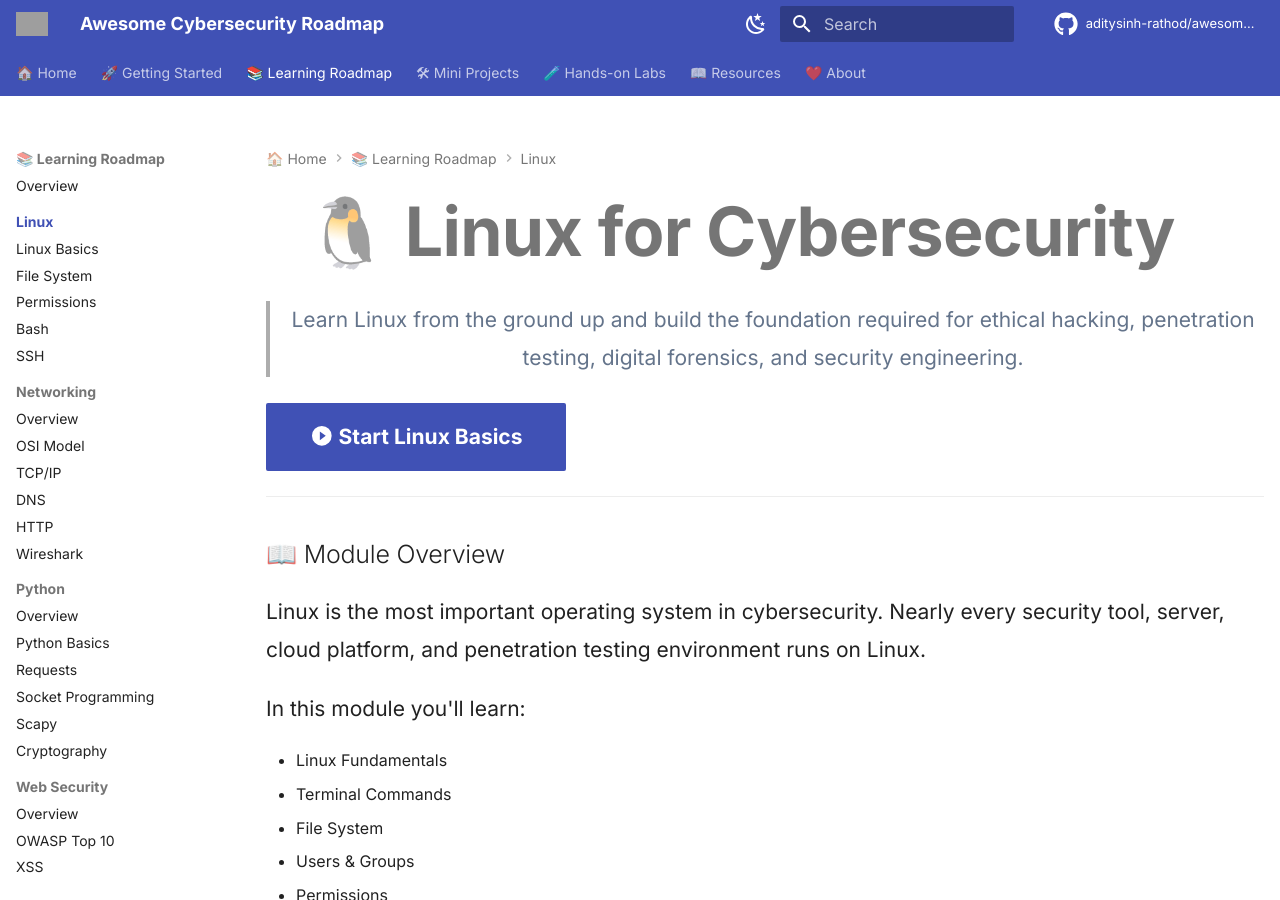
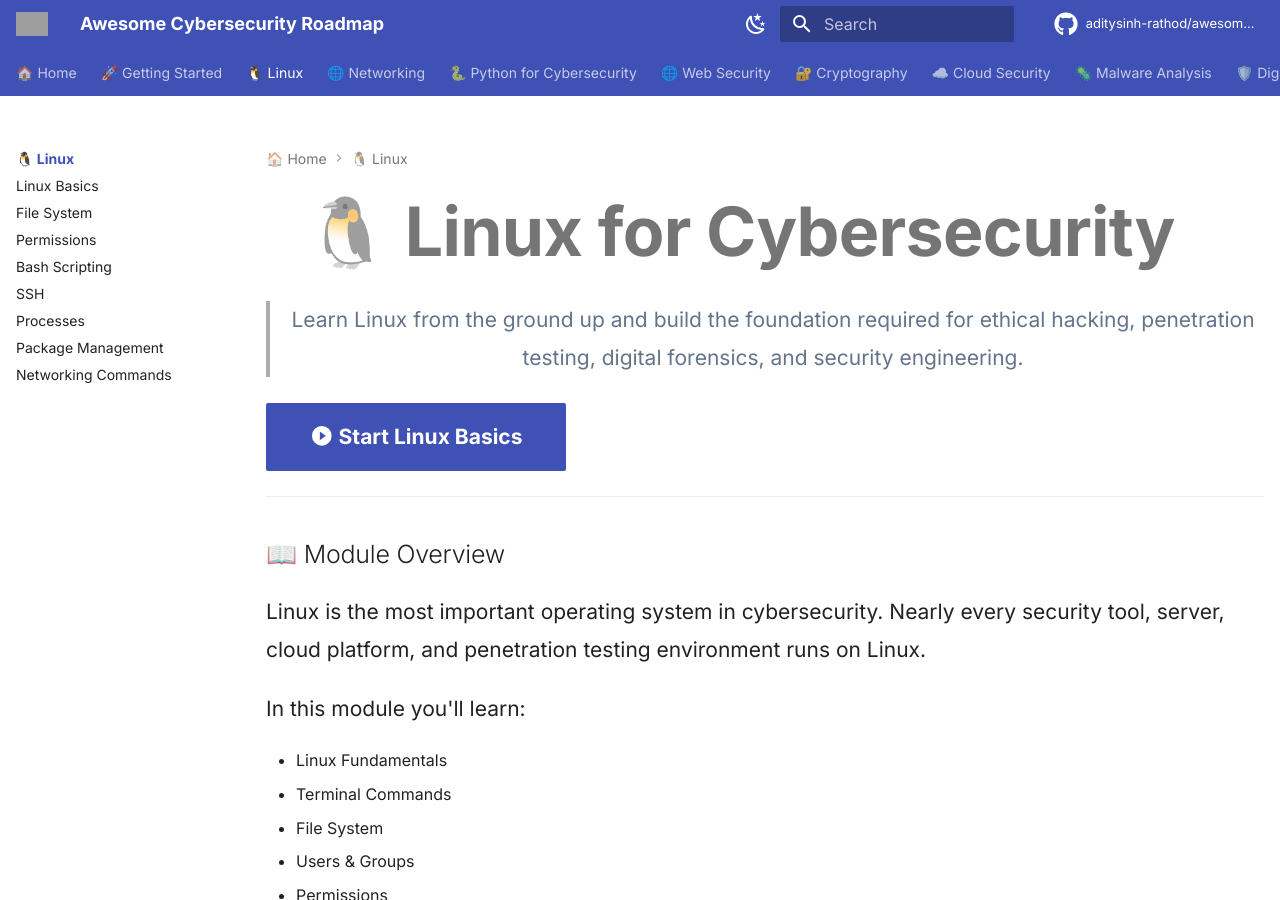
Before and after one commit to aditysinh-rathod/awesome-cybersecurity-roadmap, an MkDocs documentation site: the page built from docs/linux/index.md, in a window 1280 px wide and 900 px high. Built offline with MkDocs 1.6.1 and Material for MkDocs 9.7.7, drawn with Linux system fonts in a browser that asks for light colours; comment, search, counter and statistics services are not loaded; some of the changed text lies outside the part shown; grey boxes are pictures that could not be loaded.

Commit message:
Revise mkdocs configuration and navigation structure
Updated site description and added copyright information. Restructured navigation and added new sections for Python, Web Security, Cryptography, Cloud Security, Malware Analysis, Digital Forensics, and Interview Questions.

```diff
--- a/mkdocs.yml
+++ b/mkdocs.yml
@@ -1,11 +1,13 @@
 site_name: Awesome Cybersecurity Roadmap
-site_description: Learn Cybersecurity from Beginner to Advanced with Roadmaps, Labs and Projects
+site_description: Learn Cybersecurity from Beginner to Advanced with Roadmaps, Labs, Projects, and Hands-on Labs.
 site_author: Aditysinh Rathod
 site_url: https://aditysinh-rathod.github.io/awesome-cybersecurity-roadmap/
 
 repo_name: aditysinh-rathod/awesome-cybersecurity-roadmap
 repo_url: https://github.com/aditysinh-rathod/awesome-cybersecurity-roadmap
 edit_uri: edit/main/docs/
+
+copyright: Copyright © 2026 Aditysinh Rathod
 
 theme:
   name: material
@@ -19,6 +21,7 @@ theme:
     code: JetBrains Mono
 
   palette:
+
     - scheme: default
       primary: indigo
       accent: blue
@@ -33,9 +36,6 @@ theme:
         icon: material/weather-sunny
         name: Switch to light mode
 
-  icon:
-    repo: fontawesome/brands/github
-
   features:
     - navigation.instant
     - navigation.instant.progress
@@ -48,16 +48,19 @@ theme:
     - navigation.tracking
     - navigation.path
 
-    - toc.follow
-    - toc.integrate
-
     - search.highlight
     - search.share
     - search.suggest
 
+    - toc.follow
+    - toc.integrate
+
     - content.code.copy
     - content.code.annotate
     - content.tabs.link
+
+  icon:
+    repo: fontawesome/brands/github
 
 plugins:
   - search
@@ -79,7 +82,6 @@ markdown_extensions:
 
   - pymdownx.highlight:
       anchor_linenums: true
-      line_spans: __span
 
   - pymdownx.inlinehilite
 
@@ -107,53 +109,58 @@ extra:
       link: https://github.com/aditysinh-rathod
 
 nav:
+
   - 🏠 Home: index.md
 
   - 🚀 Getting Started:
       - Introduction: getting-started.md
 
-  - 📚 Learning Roadmap:
+  - 🐧 Linux:
+      - Overview: linux/index.md
+      - Linux Basics: linux/linux-basics.md
+      - File System: linux/file-system.md
+      - Permissions: linux/permissions.md
+      - Bash Scripting: linux/bash.md
+      - SSH: linux/ssh.md
+      - Processes: linux/processes.md
+      - Package Management: linux/package-management.md
+      - Networking Commands: linux/networking-commands.md
 
-      - Overview: roadmap.md
+  - 🌐 Networking:
+      - Overview: networking/index.md
+      - OSI Model: networking/osi.md
+      - TCP/IP Model: networking/tcp-ip.md
+      - IP Addressing: networking/ip-addressing.md
+      - Subnetting: networking/subnetting.md
+      - DNS: networking/dns.md
+      - HTTP & HTTPS: networking/http.md
+      - Common Ports: networking/ports.md
+      - Routing: networking/routing.md
+      - Switching: networking/switching.md
+      - Firewalls: networking/firewalls.md
+      - VPN: networking/vpn.md
+      - Wireshark: networking/wireshark.md
+      - Networking Cheat Sheet: networking/networking-cheat-sheet.md
 
-      - Linux:
-          - Overview: linux/index.md
-          - Linux Basics: linux/linux-basics.md
-          - File System: linux/file-system.md
-          - Permissions: linux/permissions.md
-          - Bash: linux/bash.md
-          - SSH: linux/ssh.md
+  - 🐍 Python for Cybersecurity:
+      - Coming Soon: python/index.md
 
-      - Networking:
-          - Overview: networking/index.md
-          - OSI Model: networking/osi.md
-          - TCP/IP: networking/tcp-ip.md
-          - DNS: networking/dns.md
-          - HTTP: networking/http.md
-          - Wireshark: networking/wireshark.md
+  - 🌐 Web Security:
+      - Coming Soon: web-security/index.md
 
-      - Python:
-          - Overview: python/index.md
-          - Python Basics: python/basics.md
-          - Requests: python/requests.md
-          - Socket Programming: python/socket-programming.md
-          - Scapy: python/scapy.md
-          - Cryptography: python/cryptography.md
+  - 🔐 Cryptography:
+      - Coming Soon: cryptography/index.md
 
-      - Web Security:
-          - Overview: web-security/index.md
-          - OWASP Top 10: web-security/owasp-top-10.md
-          - XSS: web-security/xss.md
-          - SQL Injection: web-security/sql-injection.md
-          - Authentication: web-security/authentication.md
+  - ☁️ Cloud Security:
+      - Coming Soon: cloud-security/index.md
 
-  - 🛠 Mini Projects: projects.md
+  - 🦠 Malware Analysis:
+      - Coming Soon: malware-analysis/index.md
 
-  - 🧪 Hands-on Labs: labs.md
+  - 🛡️ Digital Forensics:
+      - Coming Soon: digital-forensics/index.md
 
-  - 📖 Resources: resources.md
+  - 🎯 Interview Questions:
+      - Coming Soon: interview-questions/index.md
 
-  - ❤️ About: about.md
-
-copyright: |
-  Copyright © 2026 Aditysinh Rathod • Awesome Cybersecurity Roadmap
+  - 🤝 Contributing: ../README.md
```
